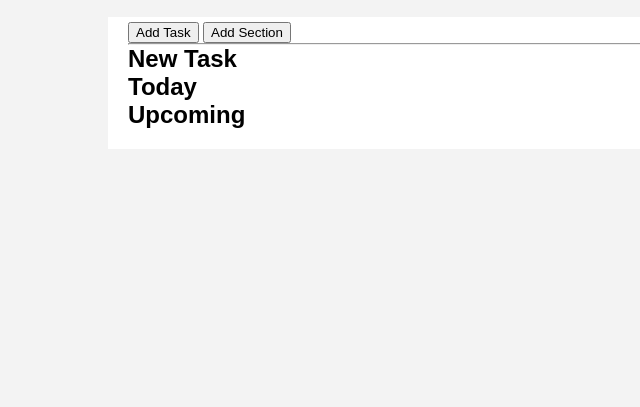
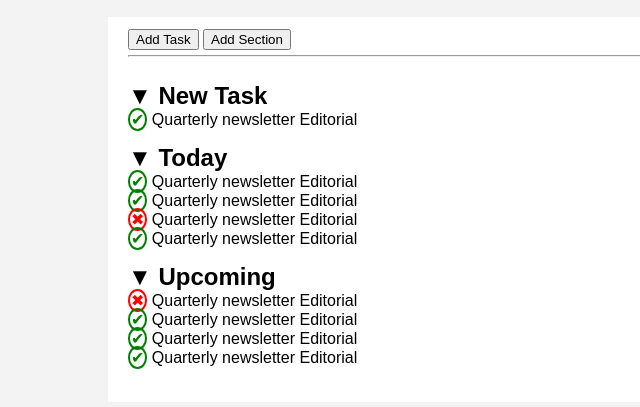
Before and after one commit to gmirizzi/html-css-toboolist, a plain HTML site: page index.html in a window 1280 px wide. Shown: the part 61-468 px from the top of the page, without its empty margins (0-640 px from the left). Drawn offline with Linux system fonts and the light colour scheme.

Commit message:
checked unchecked

```diff
--- a/css/stile.css
+++ b/css/stile.css
@@ -23,3 +23,32 @@ h1 {
     margin: 20px auto;
     padding: 5px 20px 20px;
 }
+
+nav {
+    margin-top: 7px;
+    margin-bottom: 5px;
+}
+
+main {
+    margin-top: 25px;
+}
+
+section {
+    margin-bottom: 15px;
+}
+
+.spunta {
+    border: 2px solid;
+    border-radius: 50%;
+    padding: 1px;
+}
+
+.checked {
+    border-color: green;
+    color: green;
+}
+
+.unchecked {
+    border-color: red;
+    color: red;
+}
--- a/index.html
+++ b/index.html
@@ -21,22 +21,22 @@
         <hr>
         <main>
             <section>
-                <h2>New Task</h2>
-                <div></div>
+                <h2>▼ New Task</h2>
+                <div><span class="spunta checked">✔</span> Quarterly newsletter <span class="etichetta">Editorial</span></div>
             </section>
             <section>
-                <h2>Today</h2>
-                <div></div>
-                <div></div>
-                <div></div>
-                <div></div>
+                <h2>▼ Today</h2>
+                <div><span class="spunta checked">✔</span> Quarterly newsletter <span class="etichetta">Editorial</span></div>
+                <div><span class="spunta checked">✔</span> Quarterly newsletter <span class="etichetta">Editorial</span></div>
+                <div><span class="spunta unchecked">✖</span> Quarterly newsletter <span class="etichetta">Editorial</span></div>
+                <div><span class="spunta checked">✔</span> Quarterly newsletter <span class="etichetta">Editorial</span></div>
             </section>
             <section>
-                <h2>Upcoming</h2>
-                <div></div>
-                <div></div>
-                <div></div>
-                <div></div>
+                <h2>▼ Upcoming</h2>
+                <div><span class="spunta unchecked">✖</span> Quarterly newsletter <span class="etichetta">Editorial</span></div>
+                <div><span class="spunta checked">✔</span> Quarterly newsletter <span class="etichetta">Editorial</span></div>
+                <div><span class="spunta checked">✔</span> Quarterly newsletter <span class="etichetta">Editorial</span></div>
+                <div><span class="spunta checked">✔</span> Quarterly newsletter <span class="etichetta">Editorial</span></div>
             </section>
         </main>
     </div>
```
